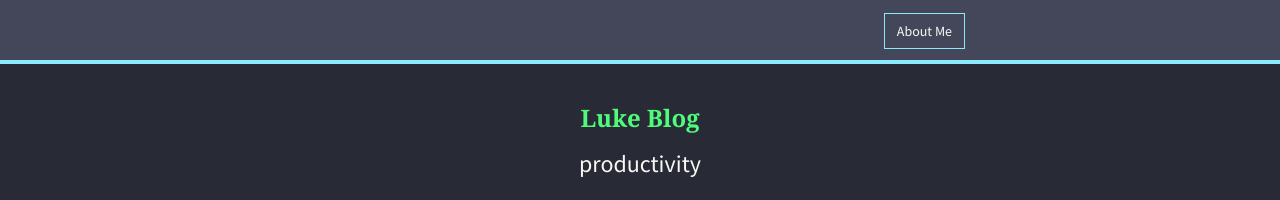
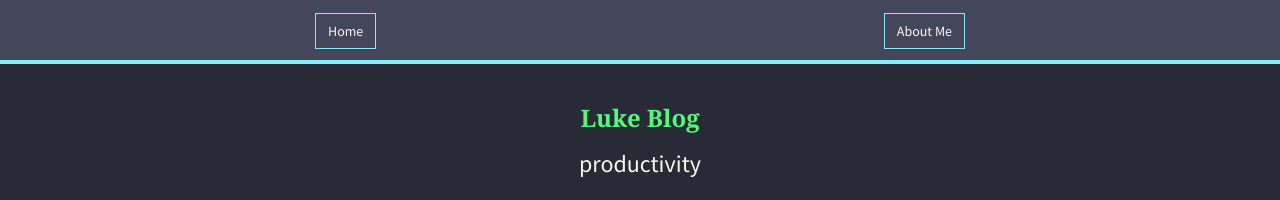
Before and after one commit to devj-luke/devj-luke.github.io, a Jekyll site: the page built from index.md, in a window 1280 px wide. Shown: the top 200 px of the page. Built offline with Jekyll 4.4.1, drawn with Linux system fonts in a browser that asks for light colours; nearby versions of some CDN libraries.

Commit message:
상단 메뉴에 Home,Back 버튼 추가

```diff
--- a/_layouts/default.html
+++ b/_layouts/default.html
@@ -21,6 +21,7 @@
 {% if site.show_header %}
 <div id="header">
   <nav>
+    <li class="main"><a href="https://devj-luke.github.io/">Home</a> </li>
     <li class="about"><a href="/about.html">About Me</a></li>
   </nav>
 </div><!-- end header -->
--- a/_layouts/listings.html
+++ b/_layouts/listings.html
@@ -21,6 +21,7 @@
 {% if site.show_header %}
 <div id="header">
   <nav>
+    <li class="main"><a href="https://devj-luke.github.io/">Back</a> </li>
     <li class="about"><a href="/about.html">About Me</a></li>
   </nav>
 </div><!-- end header -->
@@ -60,7 +61,6 @@
     {% endfor %}
   </div>
 
-  <a href="https://devj-luke.github.io/" class="button">Back</a>
 
   <div id="footer">
     <hr />
--- a/_sass/jekyll-theme-dracula.scss
+++ b/_sass/jekyll-theme-dracula.scss
@@ -277,17 +277,9 @@
         float: right;
         margin-left: 0px;
       }
-
-      &.downloads {
-        float: right;
-        margin-left: 6px;
-      }
-
-      &.title {
-        color: $foreground;
-        float: right;
-        margin-right: 10px;
-        font-size: 11px;
+      &.main {
+        float: left;
+        margin-left: 0px;
       }
     }
   }
@@ -417,7 +409,8 @@
     margin-top: 40px;
   }
 
-  .about{
+  .about,
+  .main{
     margin-top: 6px;
   }
   #header nav li a{
```
